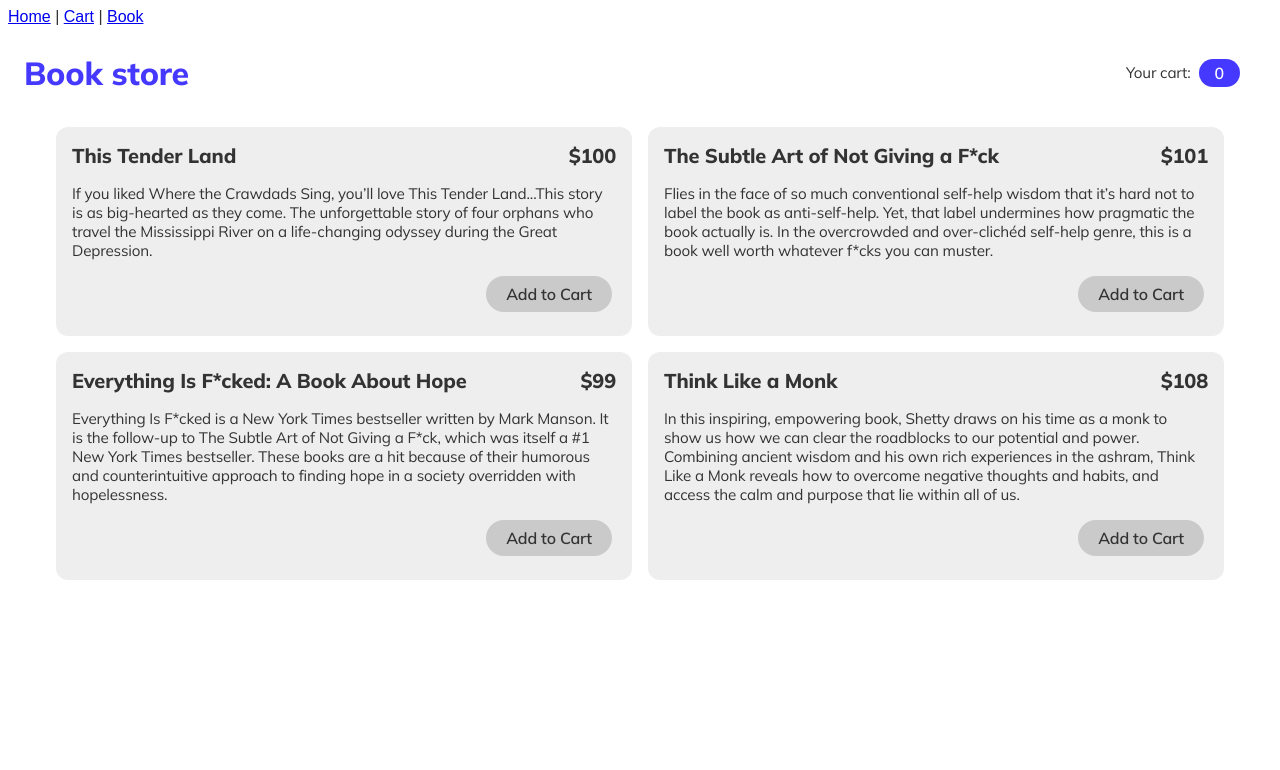
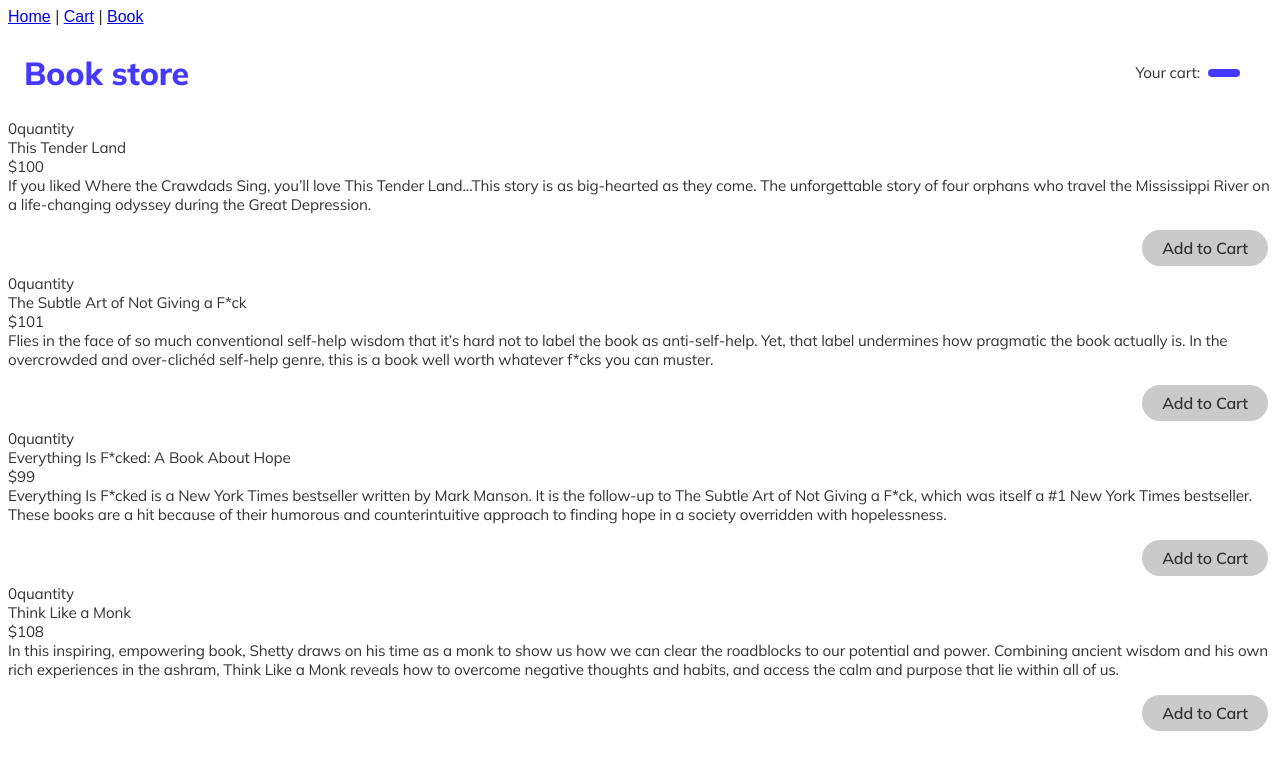
Before and after one commit to KiyuTran88/kiyu-sandbox, a Vue app: page /#/book in a window 1280 px wide. Shown: the top 770 px of the page. Built offline with nearby package versions, Linux system fonts and the light colour scheme.

Commit message:
Used v-for to render content

```diff
--- a/package.json
+++ b/package.json
@@ -9,6 +9,7 @@
   },
   "dependencies": {
     "core-js": "^3.6.5",
+    "node-sass": "^5.0.0",
     "sass-loader": "^10.1.1",
     "vue": "^3.0.0",
     "vue-router": "^4.0.0-0"
--- a/src/views/Book.vue
+++ b/src/views/Book.vue
@@ -3,77 +3,24 @@
 		<h2>Book store</h2>
 		<div class="headline">
 			<span>Your cart: </span>
-			<span class="cart">{{ getTotal() }}</span>
+			<span class="cart"></span>
 		</div>
 	</header>
-	<div class="page-wrap">
-		<div class="main-wrap">
-			<div class="content">
+
+	<div class="main-wrap" v-for="getContent in bookList" :key="getContent">
+		<div>{{ getContent.quantity }}quantity</div>
+		<div class="book-content">
 			<div class="title-group">
-					<div class="title">{{ book1.title }}</div>
-					<div class="price">${{ book1.price }}</div>
+				<div class="title">{{ getContent.title }}</div>
+				<div class="price">${{ getContent.price }}</div>
 			</div>
-				<div class="description">{{ book1.content }}</div>
+			<div>{{ getContent.content }}</div>
 			<div class="button-wrap">
-					<div class="button-containted" v-if="book1.quantity === 0" @click="updateCart('add', book1)">
-						{{ book1.button }}
+				<div class="button-containted" v-if="getContent.quantity === 0" @click="updateCart('add', getContent)">
+					{{ getContent.button }}
 				</div>
-					<div class="button-containted" v-if="book1.quantity > 0" @click="updateCart('remove', book1)">
-						{{ book1.button }}
-					</div>
-				</div>
-			</div>
-		</div>
-		<div class="main-wrap">
-			<div class="content">
-				<div class="title-group">
-					<div class="title">{{ book2.title }}</div>
-					<div class="price">${{ book2.price }}</div>
-				</div>
-				<div class="description">{{ book2.content }}</div>
-				<div class="button-wrap">
-					<div class="button-containted" v-if="book2.quantity === 0" @click="updateCart('add', book2)">
-						{{ book2.button }}
-					</div>
-					<div class="button-containted" v-if="book2.quantity > 0" @click="updateCart('remove', book2)">
-						{{ book2.button }}
-					</div>
-				</div>
-			</div>
-		</div>
-	</div>
-	<div class="page-wrap">
-		<div class="main-wrap">
-			<div class="content">
-				<div class="title-group">
-					<div class="title">{{ book3.title }}</div>
-					<div class="price">${{ book3.price }}</div>
-				</div>
-				<div class="description">{{ book3.content }}</div>
-				<div class="button-wrap">
-					<div class="button-containted" v-if="book3.quantity === 0" @click="updateCart('add', book3)">
-						{{ book3.button }}
-					</div>
-					<div class="button-containted" v-if="book3.quantity > 0" @click="updateCart('remove', book3)">
-						{{ book3.button }}
-					</div>
-				</div>
-			</div>
-		</div>
-		<div class="main-wrap">
-			<div class="content">
-				<div class="title-group">
-					<div class="title">{{ book4.title }}</div>
-					<div class="price">${{ book4.price }}</div>
-				</div>
-				<div class="description">{{ book4.content }}</div>
-				<div class="button-wrap">
-					<div class="button-containted" v-if="book4.quantity === 0" @click="updateCart('add', book4)">
-						{{ book4.button }}
-					</div>
-					<div class="button-containted" v-if="book4.quantity > 0" @click="updateCart('remove', book4)">
-						{{ book4.button }}
-					</div>
+				<div class="button-containted" v-if="getContent.quantity > 0" @click="updateCart('remove', getContent)">
+					{{ getContent.button }}
 				</div>
 			</div>
 		</div>
@@ -85,8 +32,9 @@
 	name: "Book",
 	data() {
 		return {
-			book1: {
-				image: require("../assets/tenderLand.png"),
+			bookList: [
+				{
+					// image: require("../assets/tenderLand.png"),
 					title: "This Tender Land",
 					price: 100,
 					quantity: 0,
@@ -94,8 +42,8 @@
 						"If you liked Where the Crawdads Sing, you’ll love This Tender Land...This story is as big-hearted as they come. The unforgettable story of four orphans who travel the Mississippi River on a life-changing odyssey during the Great Depression.",
 					button: "Add to Cart",
 				},
-			book2: {
-				image: require("../assets/notGiveFek.png"),
+				{
+					// image: require("../assets/notGiveFek.png"),
 					title: "The Subtle Art of Not Giving a F*ck",
 					price: 101,
 					quantity: 0,
@@ -103,8 +51,8 @@
 						"Flies in the face of so much conventional self-help wisdom that it’s hard not to label the book as anti-self-help. Yet, that label undermines how pragmatic the book actually is. In the overcrowded and over-clichéd self-help genre, this is a book well worth whatever f*cks you can muster.",
 					button: "Add to Cart",
 				},
-			book3: {
-				image: require("../assets/everythingFek.png"),
+				{
+					// image: require("../assets/everythingFek.png"),
 					title: "Everything Is F*cked: A Book About Hope",
 					price: 99,
 					quantity: 0,
@@ -112,8 +60,8 @@
 						"Everything Is F*cked is a New York Times bestseller written by Mark Manson. It is the follow-up to The Subtle Art of Not Giving a F*ck, which was itself a #1 New York Times bestseller. These books are a hit because of their humorous and counterintuitive approach to finding hope in a society overridden with hopelessness.",
 					button: "Add to Cart",
 				},
-			book4: {
-				image: require("../assets/thinkLikeMonk.png"),
+				{
+					// image: require("../assets/thinkLikeMonk.png"),
 					title: "Think Like a Monk",
 					price: 108,
 					quantity: 0,
@@ -121,21 +69,22 @@
 						"In this inspiring, empowering book, Shetty draws on his time as a monk to show us how we can clear the roadblocks to our potential and power. Combining ancient wisdom and his own rich experiences in the ashram, Think Like a Monk reveals how to overcome negative thoughts and habits, and access the calm and purpose that lie within all of us. ",
 					button: "Add to Cart",
 				},
+			],
 		}
 	},
 	methods: {
-		getTotal() {
-			return this.book1.quantity + this.book2.quantity + this.book3.quantity + this.book4.quantity
-		},
+		// getTotal() {
+		// 	return this.book1.quantity + this.book2.quantity + this.book3.quantity + this.book4.quantity
+		// },
 
-		updateCart(mode, book) {
+		updateCart(mode, getContent) {
 			if (mode === "add") {
 				// console.log(book.button)
-				book.button = "Remove from Cart"
-				book.quantity++
+				getContent.button = "Remove from Cart"
+				getContent.quantity++
 			} else {
-				book.button = "Add to Cart"
-				book.quantity--
+				getContent.button = "Add to Cart"
+				getContent.quantity--
 			}
 		},
 	},
@@ -160,7 +109,13 @@
 		margin: 0;
 	}
 }
+.test {
+	color: rgb(70, 57, 255);
 
+	.test-2 {
+		color: tomato;
+	}
+}
 .headline {
 	display: flex;
 	justify-content: space-between;
```
Also changed, not shown: 1 other file (tests, documents, lock files or other folders). Lines whose indentation alone changed are shown as unchanged.
